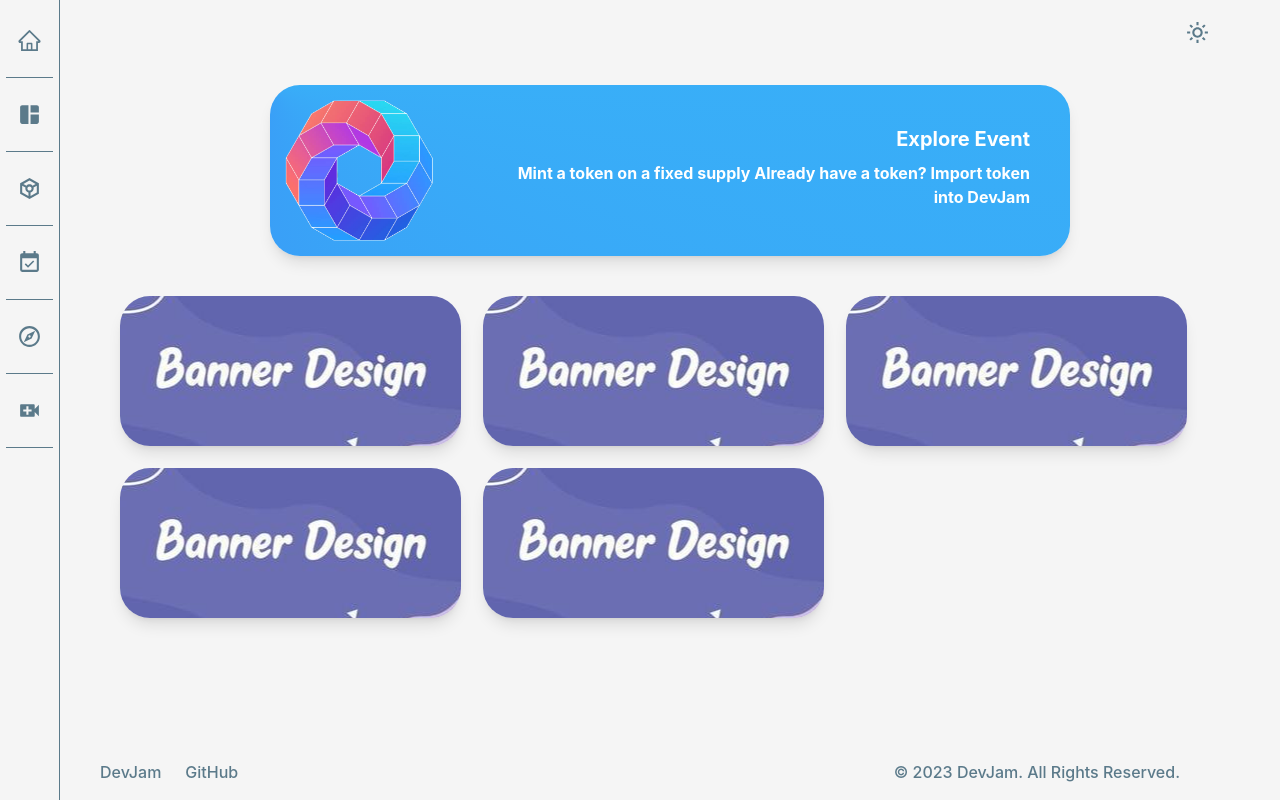
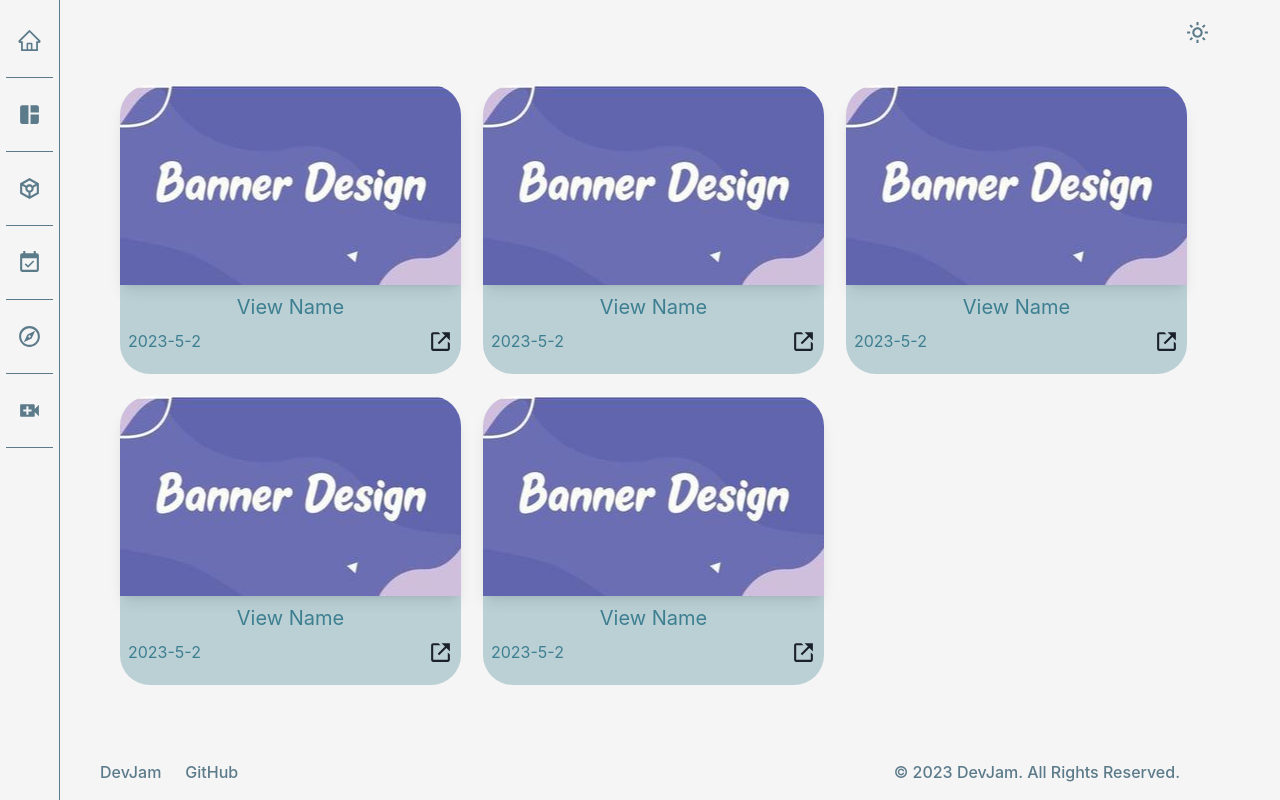
Before and after one commit to senali-d/DevJam, a Next.js app: page /explore in a window 1280 px wide. Built offline with nearby package versions, Linux system fonts and the light colour scheme.

Commit message:
Update explore page cards

```diff
--- a/src/pages/explore.js
+++ b/src/pages/explore.js
@@ -1,8 +1,5 @@
 import React, { useState } from "react";
 import { useDisclosure } from '@chakra-ui/react'
-import Button from "@/components/form-elements/button";
-import Layout from "@/components/layout/layout";
-import Banner from "@/components/banner";
 import {
   Modal,
   ModalOverlay,
@@ -12,19 +9,38 @@ import {
   ModalBody,
   ModalCloseButton,
 } from '@chakra-ui/react';
+import {
+  BiLinkExternal,
+} from "react-icons/bi";
+import Button from "@/components/form-elements/button";
+import Layout from "@/components/layout/layout";
+import Link from "next/link";
 
 const Card = ({ title, img, onClick }) => {
   return (
-    <div className="event-card w-[90%] md:w-[31%] flex flex-col mb-[2%] mr-[2%] rounded-[30px] hover:drop-shadow-[35px_15px_15px_rgba(0,0,0,0.25)]">
+    <div className="event-card w-[90%] md:w-[31%] flex flex-col mb-[2%] mr-[2%] rounded-t-[30px]">
       <div
-        className={`flex flex-col items-center bg-[url('../../public/banner.jpg')] bg-center rounded-[30px] overflow-hidden shadow-lg  min-h-[100px] md:min-h-[150px]`}
+        className={`flex flex-col items-center bg-[url('../../public/banner.jpg')] bg-cover bg-center bg-no-repeat rounded-t-[30px] overflow-hidden shadow-lg  min-h-[100px] md:min-h-[200px]`}
       >
-        <div className="event-detail hidden flex-col items-center justify-center bg-[#00000090] w-full min-h-[100px] md:min-h-[150px]">
+        <div className="event-detail hidden flex-col items-center justify-center bg-[#00000090] w-full min-h-[100px] md:min-h-[200px]">
           <div className="font-bold text-xl mb-2 text-center text-[#ccc]">
             {title}
           </div>
           <div className="w-fit">
             <Button label="Create Event" onClick={onClick} />
+          </div>
+        </div>
+      </div>
+      <div className="bg-[#3d7f9150] dark:bg-white flex w-full flex-col items-center justify-center rounded-b-[30px]">
+        <p className="dark:text-[#5b7a8a] text-[#3d7f91] text-xl py-2">View Name</p>
+        <div className="flex w-full px-2 pb-5">
+          <div className="flex w-1/2">
+            <p className="dark:text-[#5b7a8a] text-[#3d7f91]">2023-5-2</p>
+          </div>
+          <div className="flex w-1/2 justify-end">
+            <Link href="/">
+              <BiLinkExternal size={25} />
+            </Link>
           </div>
         </div>
       </div>
@@ -72,12 +88,12 @@ function ModalComponent({isOpen, onClose, data, onClick}) {
         <ModalOverlay />
         <ModalContent>
           <ModalHeader>
-            <div className="text-[#ffffff]">{data?.title}</div>
+            <div className="text-[##3d7f91]">{data?.title}</div>
           </ModalHeader>
           <ModalCloseButton />
           <ModalBody>
-            <div className="text-[#ffffff]">{data?.date}</div>
-            <div className="text-[#ffffff]">{data?.description}</div>
+            <div className="text-[##3d7f91]">{data?.date}</div>
+            <div className="text-[##3d7f91]">{data?.description}</div>
           </ModalBody>
 
           <ModalFooter>
@@ -98,14 +114,6 @@ const Explore = () => {
 
   return (
     <Layout headTitle="Explore Event">
-      <div className="flex flex-col space-y-8 justify-center items-center max-w-[800px] mx-auto pb-10 pl-[60px] lg:pl-0">
-        <Banner
-          image="/token.png"
-          title="Explore Event"
-          description="Mint a token on a fixed supply Already have a token? Import token into DevJam"
-          style="bg-[conic-gradient(at_top_left,_var(--tw-gradient-stops))] from-sky-400 to-blue-500"
-        />
-      </div>
       <div className="flex flex-col flex-wrap md:flex-row items-center md:items-start md:justify-start pl-[60px] lg:pl-0">
         {cardData.map((card) => (
           <Card
--- a/src/pages/index.js
+++ b/src/pages/index.js
@@ -50,7 +50,7 @@ export default function Home() {
           </div>
         </div>
       </main>
-      <Footer fontColor="text-[#E4E4ED] hover:text-[#a1a1a1]" />
+      <Footer fontColor="text-[#E4E4ED] dark:text-[#E4E4ED] hover:text-[#a1a1a1]" />
     </>
   );
 }
--- a/src/styles/globals.css
+++ b/src/styles/globals.css
@@ -53,5 +53,5 @@ body {
 }
 
 .chakra-modal__content {
-  background-color: #465b61 !important;
+  background-color: #ddedf1 !important;
 }
```
